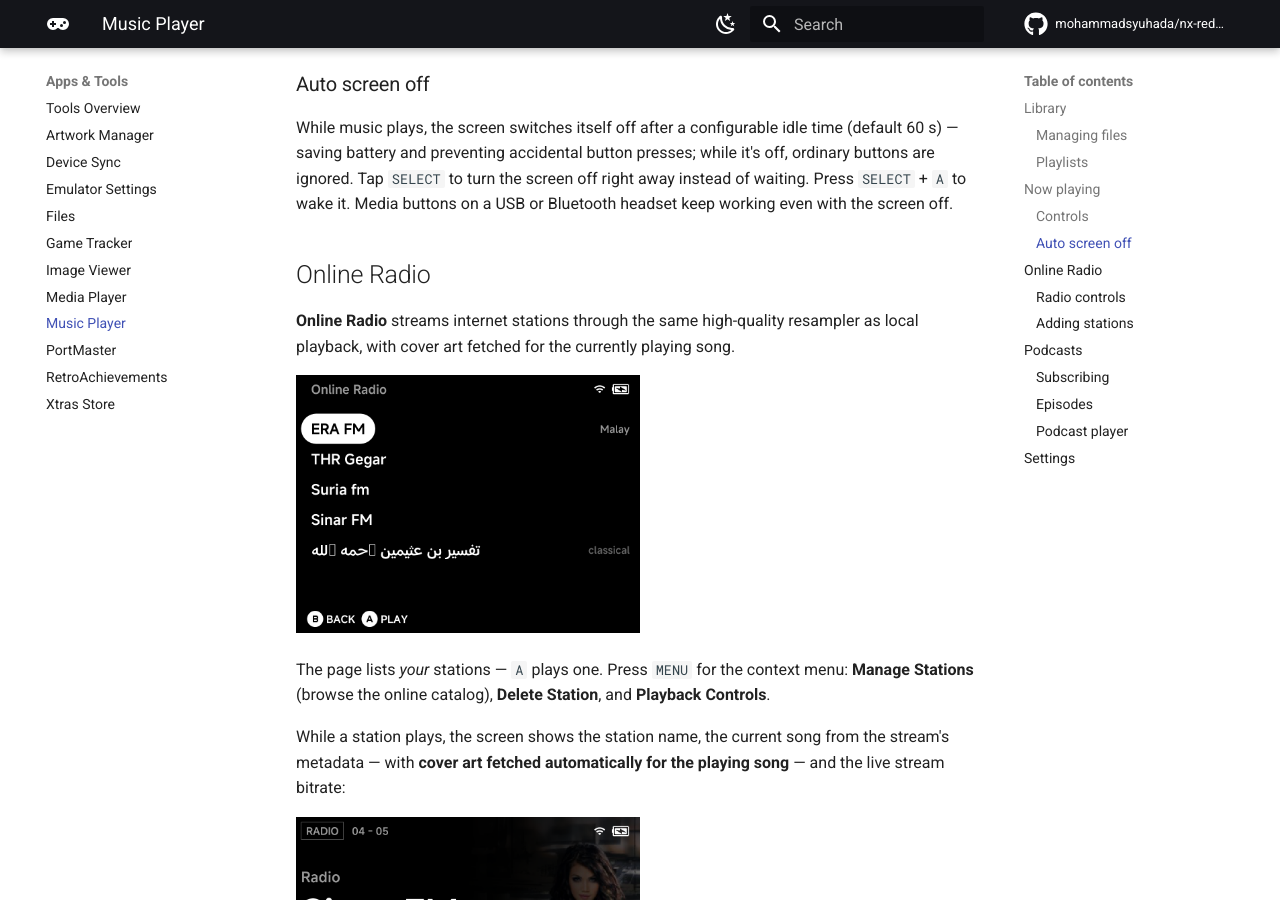
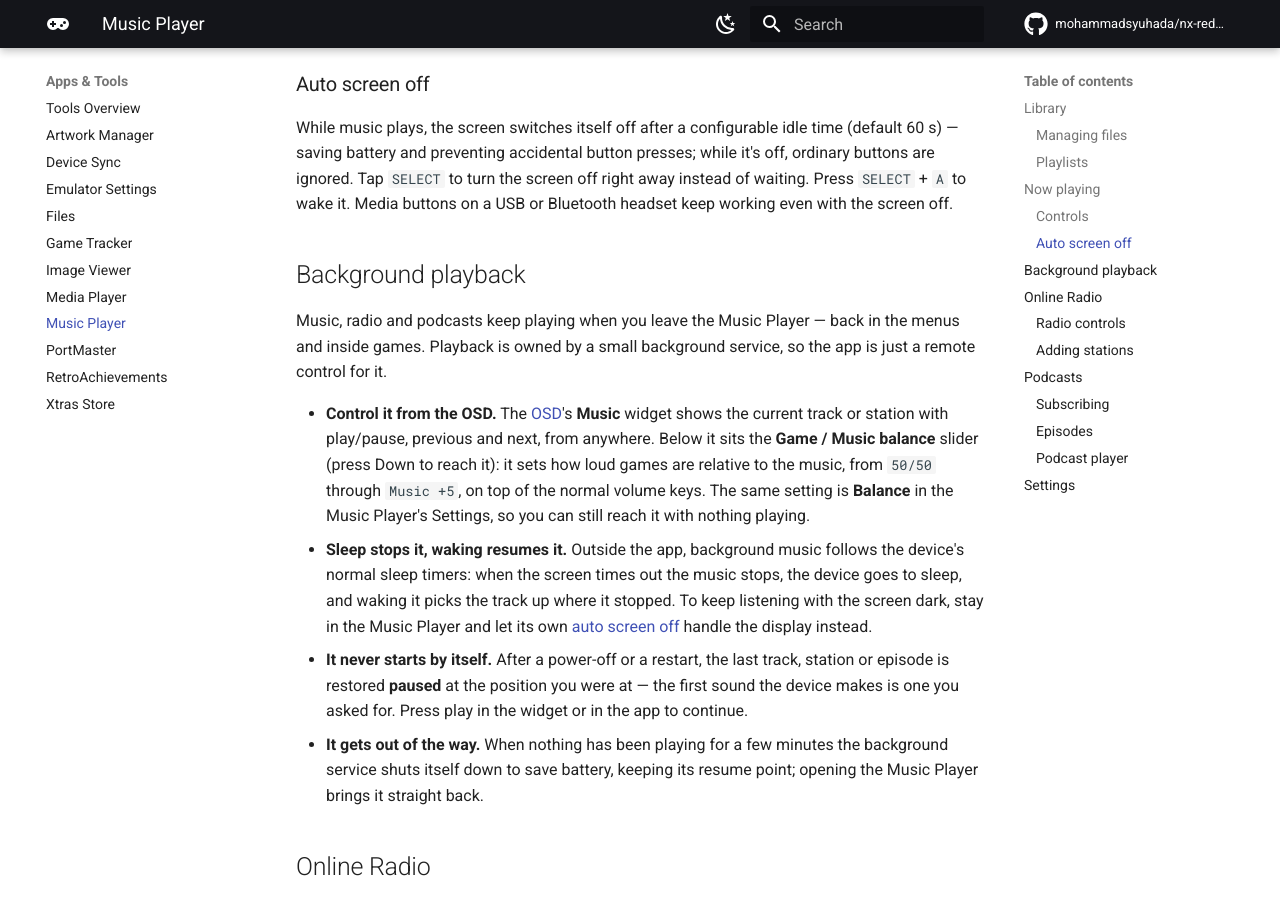
Before and after one commit to mohammadsyuhada/nx-redux-docs, an MkDocs documentation site: the page built from docs/apps/music-player.md, in a window 1280 px wide and 900 px high, scrolled down 4680 px. Built offline with MkDocs 1.6.1 and Material for MkDocs 9.7.7, drawn with Linux system fonts in a browser that asks for light colours; comment, search, counter and statistics services are not loaded; some of the changed text lies outside the part shown.

Commit message:
docs: Background playback section and the Balance setting for the Music Player

```diff
--- a/docs/apps/music-player.md
+++ b/docs/apps/music-player.md
@@ -116,6 +116,33 @@ presses; while it's off, ordinary buttons are ignored. Tap `SELECT` to turn
 the screen off right away instead of waiting. Press `SELECT` + `A` to wake
 it. Media buttons on a USB or Bluetooth headset keep working even with the
 screen off.
+
+## Background playback
+
+Music, radio and podcasts keep playing when you leave the Music Player —
+back in the menus and inside games. Playback is owned by a small background
+service, so the app is just a remote control for it.
+
+- **Control it from the OSD.** The [OSD](../guide/osd.md)'s **Music** widget
+  shows the current track or station with play/pause, previous and next,
+  from anywhere. Below it sits the **Game / Music balance** slider (press
+  Down to reach it): it sets how loud games are relative to the music, from
+  `50/50` through `Music +5`, on top of the normal volume keys. The same
+  setting is **Balance** in the Music Player's Settings, so you can still
+  reach it with nothing playing.
+- **Sleep stops it, waking resumes it.** Outside the app, background music
+  follows the device's normal sleep timers: when the screen times out the
+  music stops, the device goes to sleep, and waking it picks the track up
+  where it stopped. To keep listening with the screen dark, stay in the
+  Music Player and let its own [auto screen off](#auto-screen-off) handle
+  the display instead.
+- **It never starts by itself.** After a power-off or a restart, the last
+  track, station or episode is restored **paused** at the position you were
+  at — the first sound the device makes is one you asked for. Press play in
+  the widget or in the app to continue.
+- **It gets out of the way.** When nothing has been playing for a few
+  minutes the background service shuts itself down to save battery, keeping
+  its resume point; opening the Music Player brings it straight back.
 
 ## Online Radio
 
@@ -255,6 +282,8 @@ headset media buttons keep working while the screen is dark.
 
 - **Auto Screen Off** — idle time before the screen turns off during
   playback.
+- **Balance** — the Game / Music mix, the same slider as in the OSD Music
+  widget (see [Background playback](#background-playback)).
 - **Bass Filter** — high-pass filter to reduce speaker distortion.
 - **Soft Limiter** — limits volume peaks to prevent clipping.
 - **Sample Rate** — `Device default`, or `Follow source` for bit-exact
```
